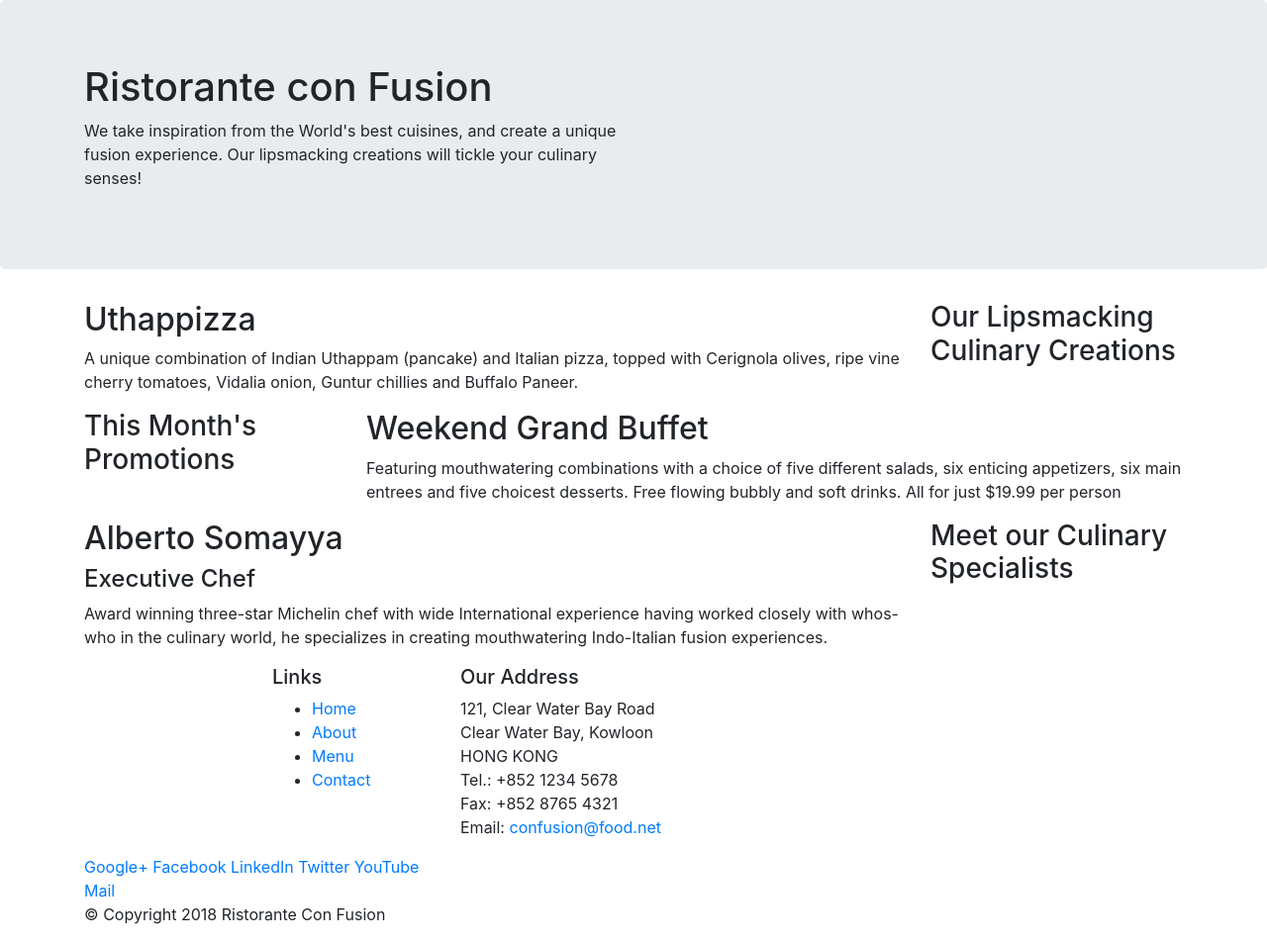
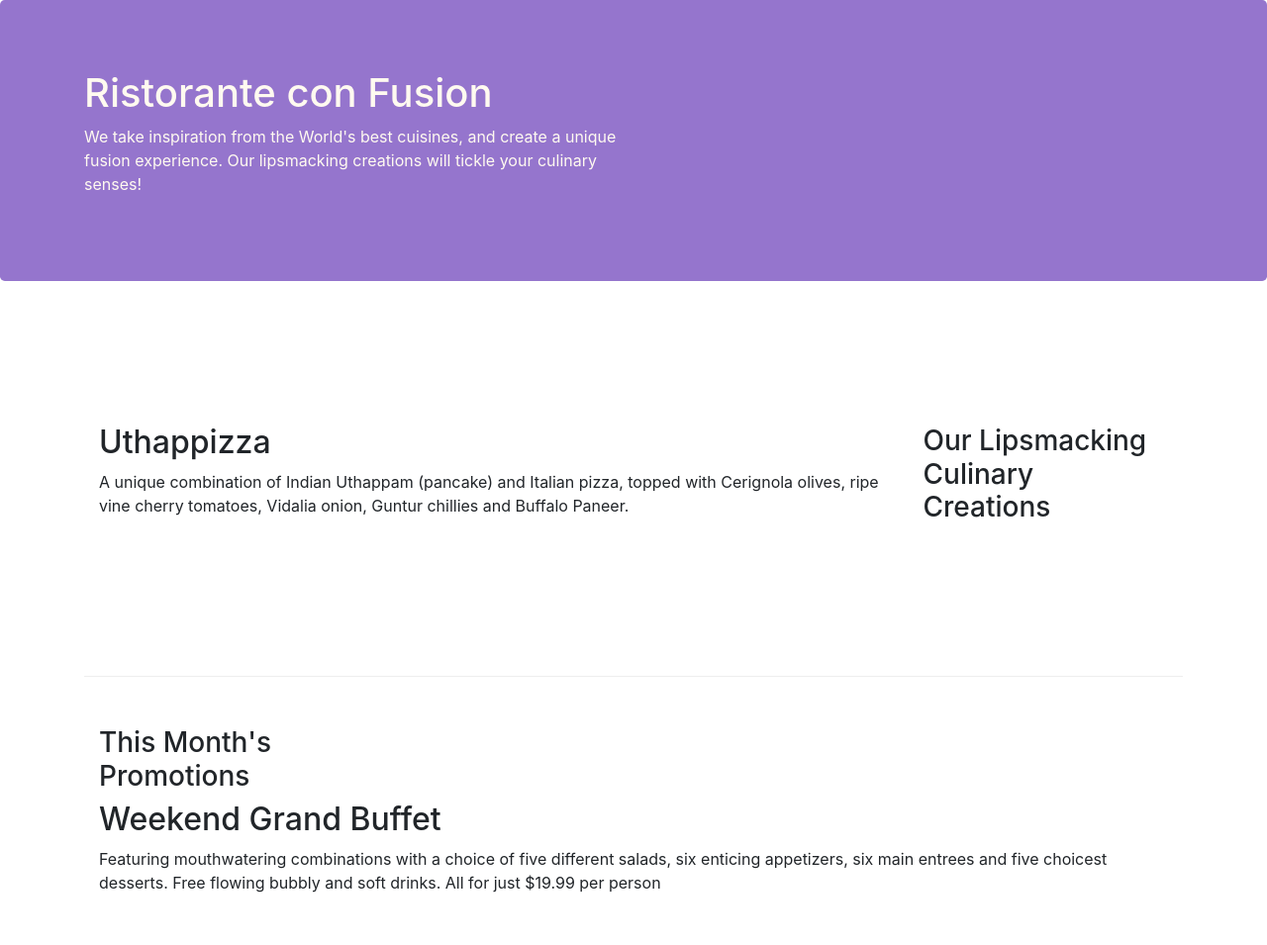
Before and after one commit to Ioseb1/Confusion---Bootstrap, a website: page index.html in a window 1280 px wide. Shown: the top 955 px of the page at 99% size. Drawn offline with nearby package versions, Linux system fonts and the light colour scheme.

Commit message:
Third commit - grid2

```diff
--- /dev/null
+++ b/css/styles.css
@@ -0,0 +1,30 @@
+.row-heqder {
+  margin: 0px auto;
+  padding: 0px auto;
+}
+
+.row-content {
+  margin: 0px auto;
+  padding: 50px 0px 50px 0px;
+  border-bottom: 1px ridge;
+  min-height: 400px;
+}
+
+.footer {
+  background-color: #D1C4E9;
+  margin: 0px auto;
+  pdding: 20px 0px 20px 0px;
+}
+
+.jumbotron {
+  padding: 70px 30px 70px 30px;
+  margin: 0px auto;
+  background: #9575CD;
+  color: floralwhite;
+}
+
+.address {
+  font-size: 80%;
+  margin: 0px;
+  color: #0f0f0f;
+}
--- a/index.html
+++ b/index.html
@@ -9,6 +9,7 @@
 
   <!-- Bootstrap CSS -->
   <link rel="stylesheet" href="node_modules/bootstrap/dist/css/bootstrap.min.css">
+  <link rel="stylesheet" href="css/styles.css">
   <title>Ristorante Con Fusion</title>
 </head>
 
@@ -16,7 +17,7 @@
 
     <header class="jumbotron">
         <div class="container">
-            <div class="row">
+            <div class="row row-header">
                 <div class="col-12 col-sm-6">
                     <h1>Ristorante con Fusion</h1>
                     <p>We take inspiration from the World's best cuisines, and create a unique fusion experience. Our lipsmacking creations will tickle your culinary senses!</p>
@@ -28,7 +29,7 @@
     </header>
 
     <div class="container">
-        <div class="row">
+        <div class="row row-content align-items-center">
             <div class="col12 col-sm-4 order-sm-last col-md-3">
                 <h3>Our Lipsmacking Culinary Creations</h3>
             </div>
@@ -39,7 +40,7 @@
         </div>
 
 
-        <div class="row">
+        <div class="row-content align-items-center">
             <div class="col12 col-sm-4 col-md-3">
                 <h3>This Month's Promotions</h3>
             </div>
@@ -49,7 +50,7 @@
             </div>
         </div>
 
-        <div class="row">
+        <div class="row row-content align-items-center">
             <div class="col12 col-sm-4 order-sm-last col-md-3">
                 <h3>Meet our Culinary Specialists</h3>
             </div>
@@ -61,12 +62,12 @@
         </div>
     </div>
 
-    <footer>
+    <footer class="footer">
         <div class="container">
             <div class="row">
-                <div class="col-4 offset-2 col-sm-2">
+                <div class="col-4 offset-1 col-sm-2">
                     <h5>Links</h5>
-                    <ul>
+                    <ul class="list-unstyled">
                         <li><a href="#">Home</a></li>
                         <li><a href="#">About</a></li>
                         <li><a href="#">Menu</a></li>
@@ -84,8 +85,8 @@
 		              Email: <a href="mailto:confusion@food.net">confusion@food.net</a>
 		           </address>
                 </div>
-                <div class="col-12 col-sm-4">
-                    <div>
+                <div class="col-12 col-sm-4 align-self-center">
+                    <div class="text-center">
                         <a href="http://google.com/+">Google+</a>
                         <a href="http://www.facebook.com/profile.php?id=">Facebook</a>
                         <a href="http://www.linkedin.com/in/">LinkedIn</a>
@@ -95,7 +96,7 @@
                     </div>
                 </div>
            </div>
-           <div class="row">
+           <div class="row justify-content-center">
                 <div class="col-auto">
                     <p>© Copyright 2018 Ristorante Con Fusion</p>
                 </div>
```
